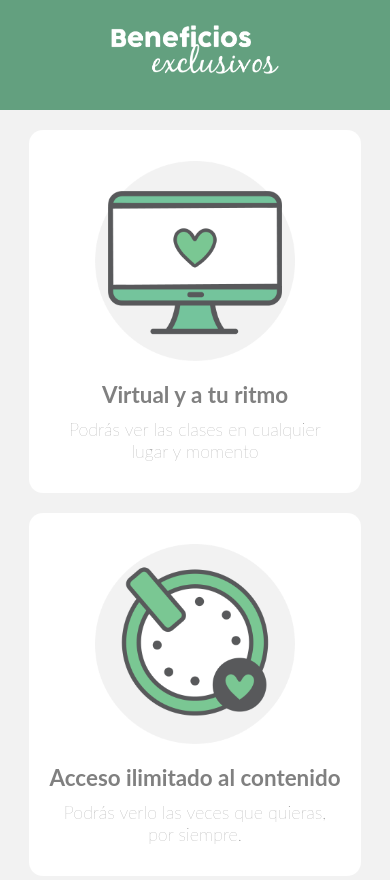
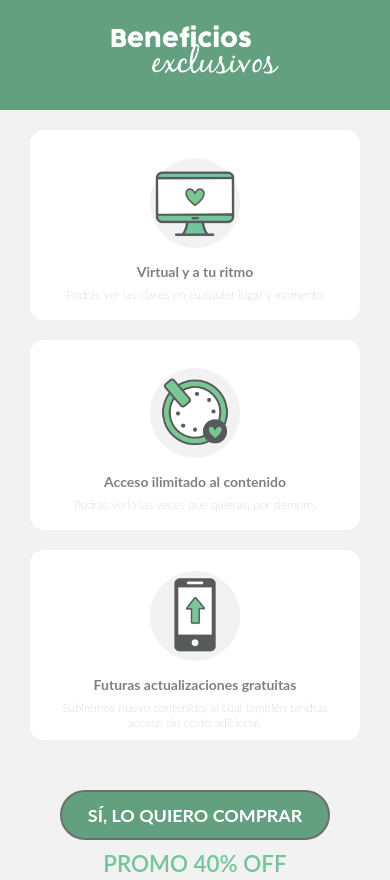
Before and after one commit to JohnatanRamos/Mentar, a plain HTML site: page index.html in a window 390 px wide. Shown: the part 1100-1980 px from the top of the page. Drawn offline with Linux system fonts and the light colour scheme.

Commit message:
Se ajusta la seccion de las cards

```diff
--- a/index.html
+++ b/index.html
@@ -71,17 +71,17 @@
     </section>
     <section class="cards">
         <div class="item">
-            <img src="assets/pc.png" width="200px" alt="">
+            <img src="assets/pc.png" width="90px" alt="">
             <h4>Virtual y a tu ritmo</h4>
             <p>Podrás ver las clases en cualquier lugar y momento</p>
         </div>
         <div class="item">
-            <img src="assets/reloj.png" width="200px" alt="">
+            <img src="assets/reloj.png" width="90px" alt="">
             <h4>Acceso ilimitado al contenido</h4>
             <p>Podrás verlo las veces que quieras, por siempre.</p>
         </div>
         <div class="item">
-            <img src="assets/telefono.png" width="200px" alt="">
+            <img src="assets/telefono.png" width="90px" alt="">
             <h4>Futuras actualizaciones gratuitas</h4>
             <p style="max-width: 395px;">Subiremos nuevo contenido, al cual también tendrás acceso sin costo adicional.
             </p>
--- a/style.css
+++ b/style.css
@@ -541,4 +541,27 @@ footer .gmail .msj {
   .beneficios {
     padding: 20px 0px;
   }
+
+  .cards .item {
+    height: 190px;
+    width: 330px;
+    max-width: 90%;
+  }
+
+  .cards .item p {
+    margin: 7px 20px 20px 20px;
+    font-size: 12px;
+  }
+
+  .cards .item h4 {
+    margin-top: 15px;
+    font-size: 14px;
+  }
 }
+
+@media only screen and (max-width: 343px) {
+  .learn .modulos .content-modul {
+    max-width: 75%;
+    white-space: normal;
+  }
+}
```
